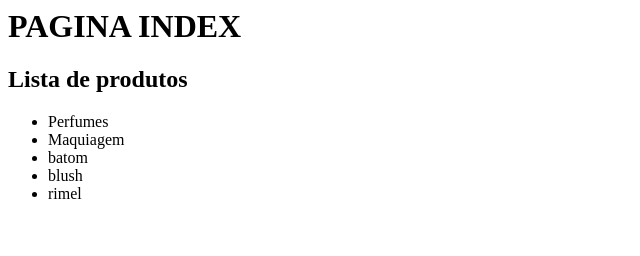
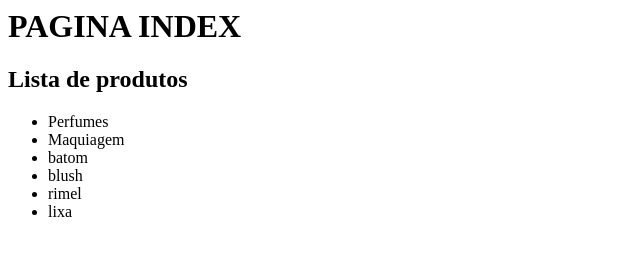
Before and after one commit to investimentodummies/investimentoparadummies, a plain HTML site: page index.html in a window 1280 px wide. Shown: the full height of the page, 0-640 px from the left. Drawn offline with Linux system fonts and the light colour scheme.

Commit message:
Lista de produtos lixa

```diff
--- a/index.html
+++ b/index.html
@@ -12,6 +12,7 @@
 <li>batom</li>
 <li>blush</li>
 <li>rimel</li>
+<li>lixa</li>
 </ul>
 
 </body>
```
